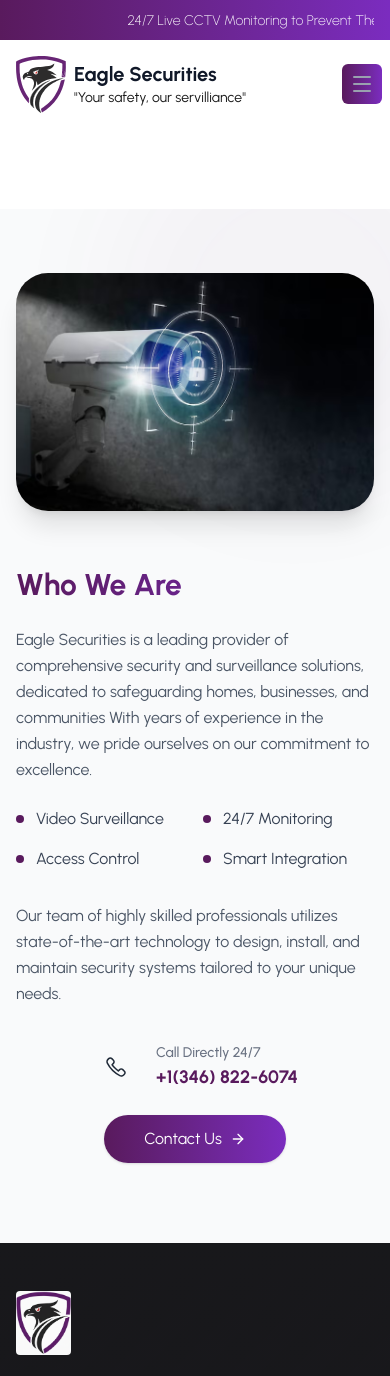
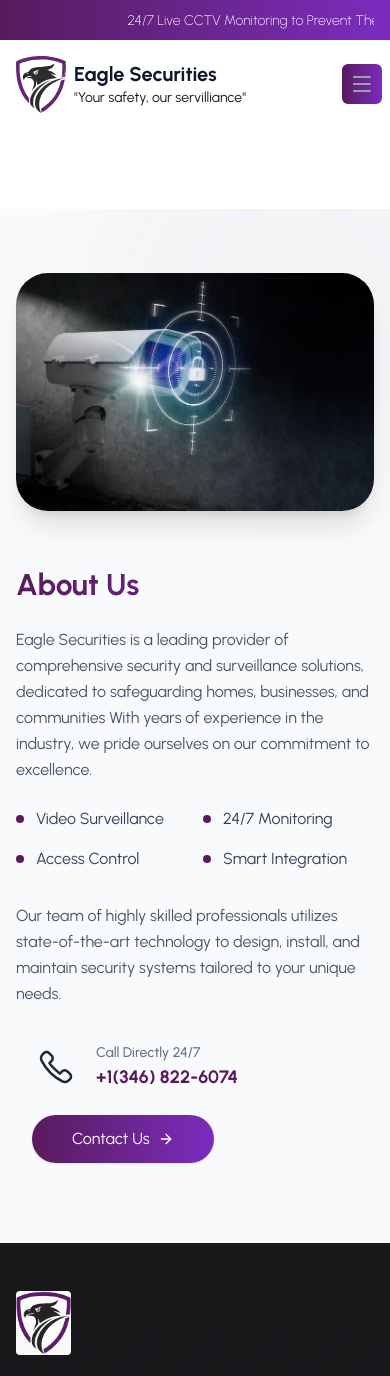
Before and after one commit to MuhammadQaisar/eagle-securities, a Next.js app: page /about in a window 390 px wide. Shown: the top 1376 px of the page. Built offline with nearby package versions, Linux system fonts and the light colour scheme.

Commit message:
first version

```diff
--- a/components/ui/About/index.jsx
+++ b/components/ui/About/index.jsx
@@ -32,7 +32,7 @@ const About = () => {
           <div className="lg:w-1/2 text-left">
             <h4 className="text-[#591A5D] font-semibold uppercase tracking-widest text-sm mb-2"></h4>
             <h2 className="text-3xl md:text-3xl font-bold mb-6 bg-clip-text text-transparent bg-gradient-to-r from-[#591A5D] to-[#7b2cbf]">
-              Who We Are
+              About Us
             </h2>
             <p className="text-md text-gray-600 mb-6 leading-relaxed">
               Eagle Securities is a leading provider of comprehensive security
@@ -63,13 +63,13 @@ const About = () => {
             </p>
 
             {/* Contact Card */}
-            <div className=" p-4 sm:p-6 flex flex-col sm:flex-row items-center justify-between gap-6">
+            <div className=" p-4 sm:p-6 flex flex-col sm:flex-row items-start sm:items-center justify-between gap-6">
               <div className="flex items-center gap-4">
                 <div className="flex items-center justify-center w-12 h-12 rounded-full text-[#591A5D]">
                   <img
                     src="/telephone-svgrepo-com.svg"
                     alt="Phone"
-                    className="h-6 w-6"
+                    className="h-10 w-10"
                   />
                 </div>
                 <div className="text-left">
```
